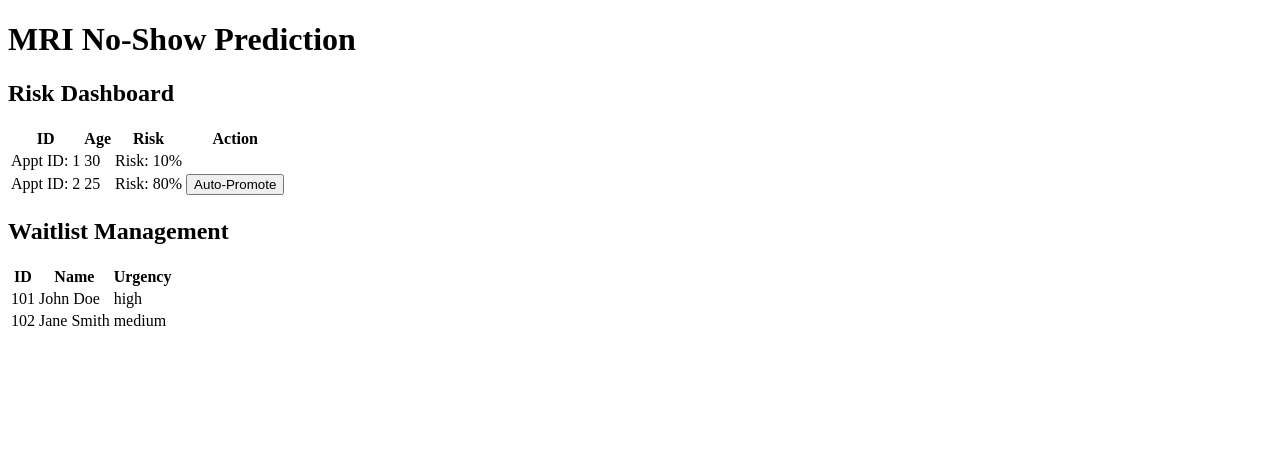
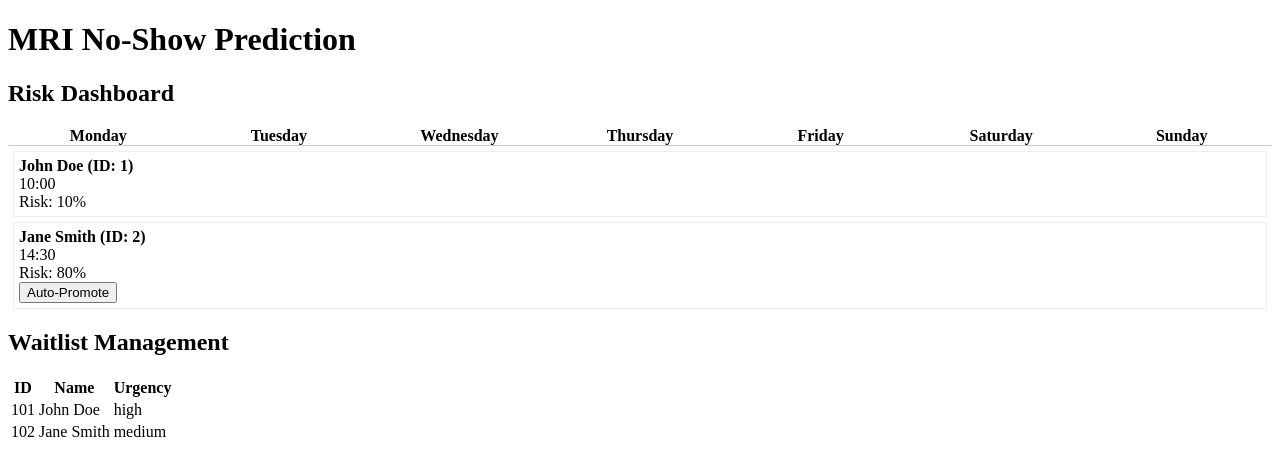
Before and after one commit to Kaanart/NoShowAgent, a React (Vite) app in the folder frontend/: page / in a window 1280 px wide. Shown: the top 476 px of the page. Built offline with nearby package versions, Linux system fonts and the light colour scheme.

Commit message:
feat(frontend): Implement CalendarView and update Dashboard to use it

```diff
--- a/frontend/src/App.tsx
+++ b/frontend/src/App.tsx
@@ -4,8 +4,24 @@ import Waitlist from './components/Waitlist';
 
 function App() {
   const [appointments] = useState([
-    { id: 1, age: 30, past_no_shows: 0, risk_score: 0.1 },
-    { id: 2, age: 25, past_no_shows: 5, risk_score: 0.8 },
+    {
+      id: 1,
+      patient_name: "John Doe",
+      age: 30,
+      past_no_shows: 0,
+      risk_score: 0.1,
+      appointment_date: "2026-03-23",
+      appointment_time: "10:00"
+    },
+    {
+      id: 2,
+      patient_name: "Jane Smith",
+      age: 25,
+      past_no_shows: 5,
+      risk_score: 0.8,
+      appointment_date: "2026-03-24",
+      appointment_time: "14:30"
+    },
   ]);
 
   const [waitlistPatients] = useState([
--- /dev/null
+++ b/frontend/src/components/CalendarView.tsx
@@ -0,0 +1,45 @@
+import React from 'react';
+
+interface Appointment {
+  id: number;
+  patient_name: string;
+  age: number;
+  risk_score: number;
+  appointment_date: string;
+  appointment_time: string;
+}
+
+interface CalendarViewProps {
+  appointments: Appointment[];
+  onPromote: (appointmentId: number) => void;
+}
+
+const CalendarView: React.FC<CalendarViewProps> = ({ appointments, onPromote }) => {
+  const days = ['Monday', 'Tuesday', 'Wednesday', 'Thursday', 'Friday', 'Saturday', 'Sunday'];
+
+  return (
+    <div className="calendar-view">
+      <div className="calendar-header" style={{ display: 'grid', gridTemplateColumns: 'repeat(7, 1fr)' }}>
+        {days.map(day => (
+          <div key={day} style={{ fontWeight: 'bold', borderBottom: '1px solid #ccc', textAlign: 'center' }}>
+            {day}
+          </div>
+        ))}
+      </div>
+      <div className="calendar-body">
+        {appointments.map(appt => (
+          <div key={appt.id} className="appointment-card" style={{ border: '1px solid #eee', margin: '5px', padding: '5px' }}>
+            <strong>{appt.patient_name} (ID: {appt.id})</strong>
+            <div>{appt.appointment_time}</div>
+            <div>Risk: {Math.round(appt.risk_score * 100)}%</div>
+            {appt.risk_score > 0.5 && (
+              <button onClick={() => onPromote(appt.id)}>Auto-Promote</button>
+            )}
+          </div>
+        ))}
+      </div>
+    </div>
+  );
+};
+
+export default CalendarView;
--- a/frontend/src/components/Dashboard.tsx
+++ b/frontend/src/components/Dashboard.tsx
@@ -1,10 +1,14 @@
 import React from 'react';
+import CalendarView from './CalendarView';
 
 interface Appointment {
   id: number;
+  patient_name: string;
   age: number;
   past_no_shows: number;
   risk_score: number;
+  appointment_date: string;
+  appointment_time: string;
 }
 
 interface DashboardProps {
@@ -16,30 +20,7 @@ const Dashboard: React.FC<DashboardProps> = ({ appointments, onPromote }) => {
   return (
     <div className="dashboard">
       <h2>Risk Dashboard</h2>
-      <table>
-        <thead>
-          <tr>
-            <th>ID</th>
-            <th>Age</th>
-            <th>Risk</th>
-            <th>Action</th>
-          </tr>
-        </thead>
-        <tbody>
-          {appointments.map((appt) => (
-            <tr key={appt.id}>
-              <td>Appt ID: {appt.id}</td>
-              <td>{appt.age}</td>
-              <td>Risk: {Math.round(appt.risk_score * 100)}%</td>
-              <td>
-                {appt.risk_score > 0.5 && (
-                  <button onClick={() => onPromote(appt.id)}>Auto-Promote</button>
-                )}
-              </td>
-            </tr>
-          ))}
-        </tbody>
-      </table>
+      <CalendarView appointments={appointments} onPromote={onPromote} />
     </div>
   );
 };
```
Also changed, not shown: 2 other files (tests, documents, lock files or other folders).
